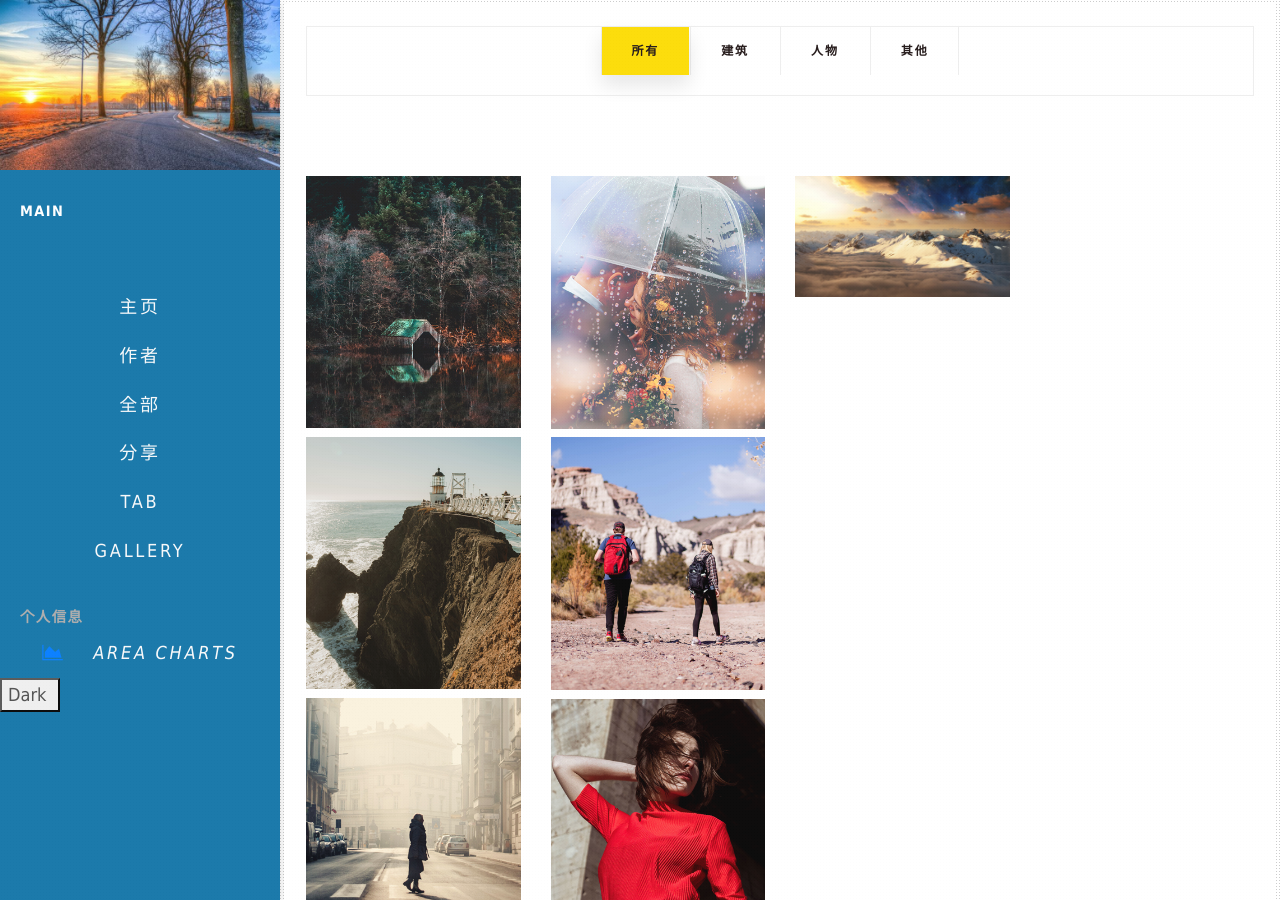
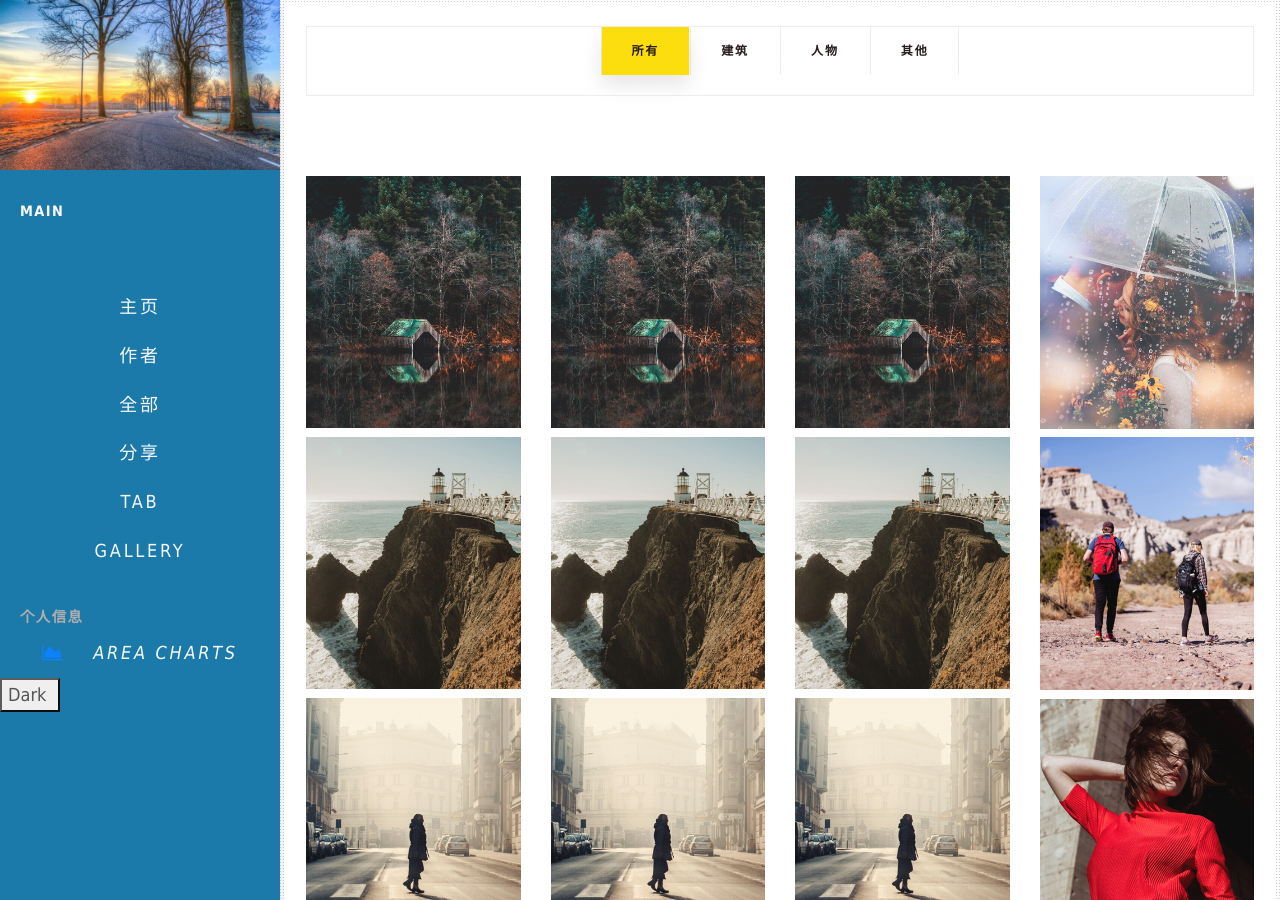
Before and after one commit to nengwuzhi/nengwuzhi.github.ioce, a Jekyll site: the page built from pages/gallery.html, in a window 1280 px wide and 900 px high. Built offline with Jekyll 4.4.1, drawn with Linux system fonts in a browser that asks for light colours; nearby versions of some CDN libraries.

Commit message:
Update gallery.html

```diff
--- a/pages/gallery.html
+++ b/pages/gallery.html
@@ -44,6 +44,34 @@ type: page
 
         				</div>
         			</div>
+				 <div class="col-lg-3 col-md-4 col-sm-6 Ar">
+        				<div class="h_gallery_item">
+        					{% for image in site.static_files %}
+                                                {% if image.path contains 'img/gallery/Architecture' %}
+        						<a data-fancybox="gallery" class="light" href="{{ site.baseurl }}{{ image.path }}">
+							<img src="{{ site.baseurl }}{{ image.path }}" alt=""></a>
+        					<div class="hover">
+        						<a href="#"><h4>{{ site.baseurl }}{{ image.title }}</h4></a>
+        					</div>
+        					{% endif %}
+        					{% endfor %}
+
+        				</div>
+        			</div>
+				<div class="col-lg-3 col-md-4 col-sm-6 Ar">
+        				<div class="h_gallery_item">
+        					{% for image in site.static_files %}
+                                                {% if image.path contains 'img/gallery/Architecture' %}
+        						<a data-fancybox="gallery" class="light" href="{{ site.baseurl }}{{ image.path }}">
+							<img src="{{ site.baseurl }}{{ image.path }}" alt=""></a>
+        					<div class="hover">
+        						<a href="#"><h4>{{ site.baseurl }}{{ image.title }}</h4></a>
+        					</div>
+        					{% endif %}
+        					{% endfor %}
+
+        				</div>
+        			</div>
         			<div class="col-lg-3 col-md-4 col-sm-6 pe">
         				<div class="h_gallery_item">
         					{% for image in site.static_files %}
@@ -56,6 +84,19 @@ type: page
         					{% endif %}
         					{% endfor %}
 
+        				</div>
+        			</div>
+				<div class="col-lg-3 col-md-4 col-sm-6 pe">
+        				<div class="h_gallery_item">
+        					{% for image in site.static_files %}
+                                                {% if image.path contains 'img/gallery/people' %}
+        						<a data-fancybox="gallery" class="light" href="{{ site.baseurl }}{{ image.path }}">
+							<img src="{{ site.baseurl }}{{ image.path }}" alt=""></a>
+        					<div class="hover">
+        						<a href="#"><h4>{{ site.baseurl }}{{ image.title }}</h4></a>
+        					</div>
+        					{% endif %}
+        					{% endfor %}
 
         				</div>
         			</div>
@@ -71,11 +112,36 @@ type: page
         					{% endif %}
         					{% endfor %}
 
+        				</div>
+        			</div>
+				<div class="col-lg-3 col-md-4 col-sm-6 ot">
+        				<div class="h_gallery_item">
+        					{% for image in site.static_files %}
+                                                {% if image.path contains 'img/gallery/other' %}
+        						<a data-fancybox="gallery" class="light" href="{{ site.baseurl }}{{ image.path }}">
+							<img src="{{ site.baseurl }}{{ image.path }}" alt=""></a>
+        					<div class="hover">
+        						<a href="#"><h4>{{ site.baseurl }}{{ image.title }}</h4></a>
+        					</div>
+        					{% endif %}
+        					{% endfor %}
 
         				</div>
         			</div>
+				 <div class="col-lg-3 col-md-4 col-sm-6 ot">
+        				<div class="h_gallery_item">
+        					{% for image in site.static_files %}
+                                                {% if image.path contains 'img/gallery/other' %}
+        						<a data-fancybox="gallery" class="light" href="{{ site.baseurl }}{{ image.path }}">
+							<img src="{{ site.baseurl }}{{ image.path }}" alt=""></a>
+        					<div class="hover">
+        						<a href="#"><h4>{{ site.baseurl }}{{ image.title }}</h4></a>
+        					</div>
+        					{% endif %}
+        					{% endfor %}
 
-
+        				</div>
+        			  </div>
         	          </div>
         		</div>
         		<div class="button_more">
```
